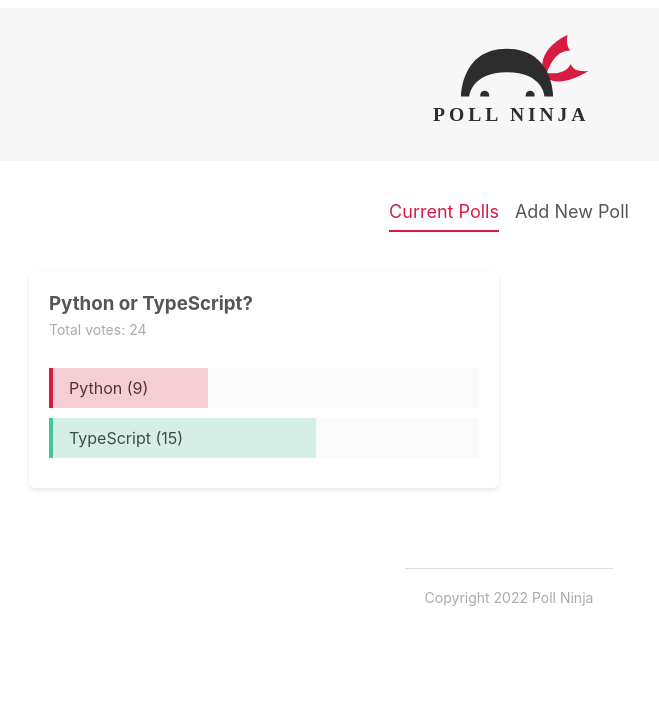
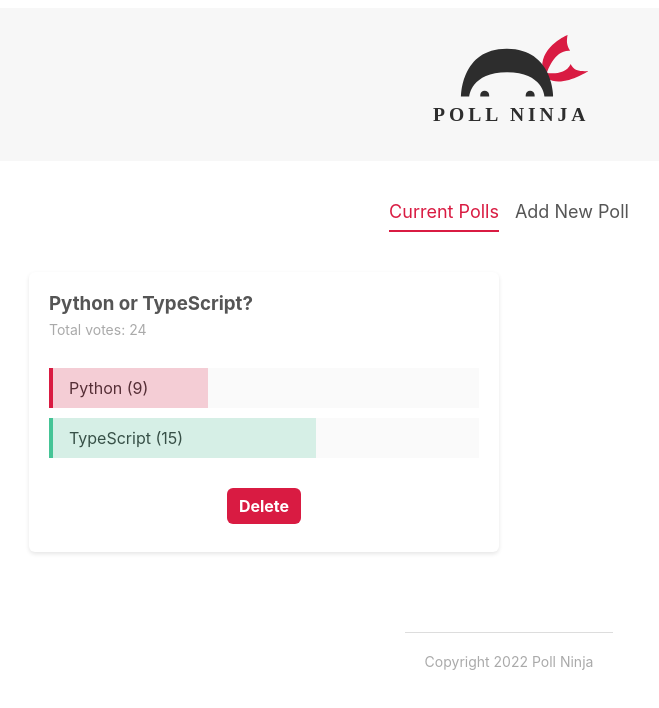
Before and after one commit to hansalmeida/svelte-poll, a Svelte app: page / in a window 1280 px wide. Shown: the top 708 px of the page, without its empty margins (131-790 px from the left). Built offline with nearby package versions, Linux system fonts and the light colour scheme.

Commit message:
Add poll delete logic

```diff
--- a/src/components/PollDetails.svelte
+++ b/src/components/PollDetails.svelte
@@ -1,5 +1,6 @@
 <script lang="ts">
   import { createEventDispatcher } from "svelte"
+  import Button from "../shared/Button.svelte"
 
   import Card from "../shared/Card.svelte"
   import { PollStore } from "../stores/PollStore"
@@ -29,6 +30,12 @@
       return copiedPolls
     })
   }
+
+  const handleDelete = (id: number) => {
+    PollStore.update((currentPolls) => {
+      return currentPolls.filter((poll) => poll.id !== id)
+    })
+  }
 </script>
 
 <Card>
@@ -43,6 +50,10 @@
       <div class="percent percent-second" style="width: {percentSecond}%" />
       <span>{poll.answer2} ({poll.votes2})</span>
     </div>
+  </div>
+
+  <div class="delete">
+    <Button flat on:click={() => handleDelete(poll.id)}>Delete</Button>
   </div>
 </Card>
 
@@ -88,4 +99,9 @@
       background: rgba(69, 196, 150, 0.2);
     }
   }
+  .delete {
+    margin-top: 30px;
+
+    text-align: center;
+  }
 </style>
```
